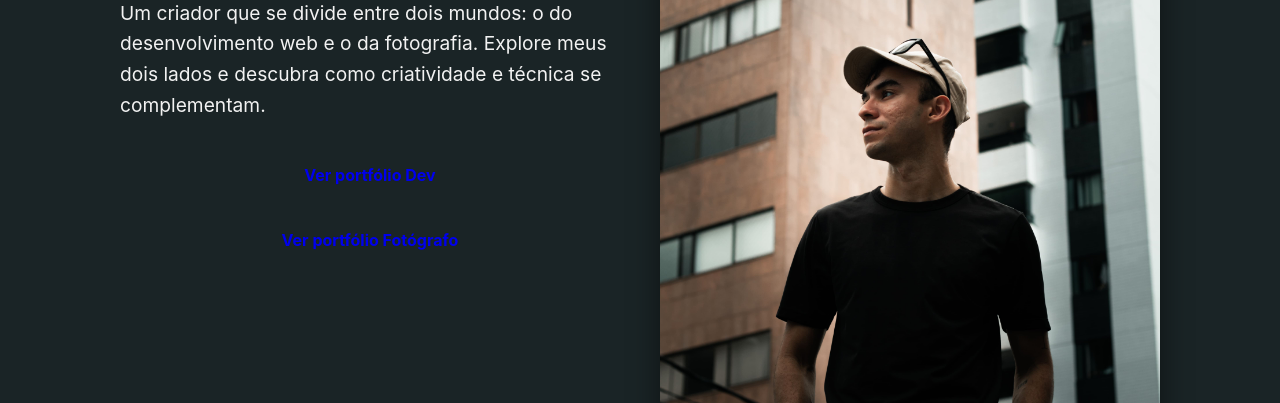
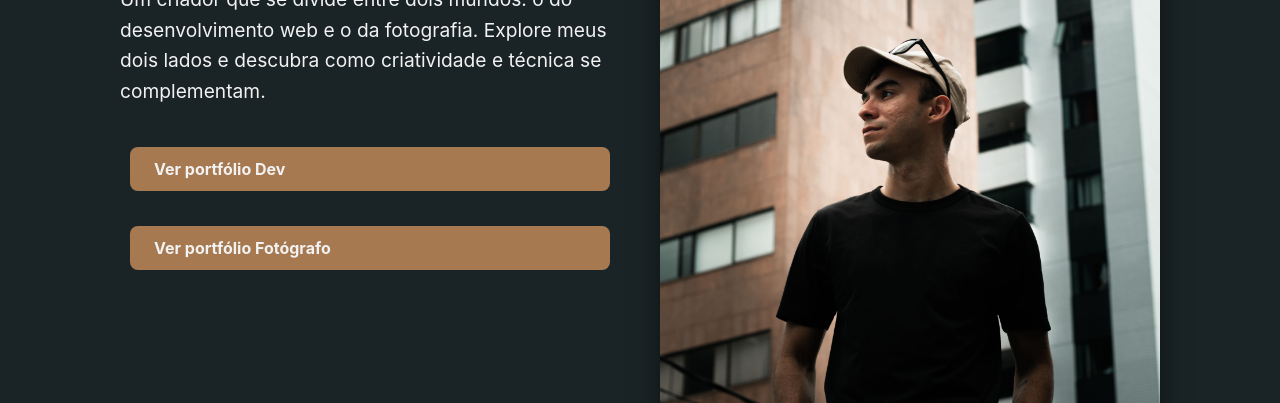
Before and after one commit to GutyerrezRoger/Dev-e-fotogafo, a plain HTML site: page index.html in a window 1280 px wide. Shown: the part 397-800 px from the top of the page. Drawn offline with Linux system fonts and the light colour scheme.

Commit message:
Update style.css

```diff
--- a/style.css
+++ b/style.css
@@ -86,14 +86,21 @@ header h1 {
 }
 
 .btn {
-  padding: 15px;
-  text-align: center;
-  font-size: 1rem;
+  display: inline-block;
+  background-color: #A67951;
+  color: #F2F2F2;
+  padding: 12px 24px;
+  margin: 10px;
+  border-radius: 8px;
   text-decoration: none;
-  border-radius: 10px;
   font-weight: bold;
-  transition: background 0.3s, color 0.3s;
+  transition: background-color 0.3s ease;
 }
+
+.btn:hover {
+  background-color: #733917;
+}
+
 
 .btn-dev {
   background-color: var(--cor-secundaria);
```
